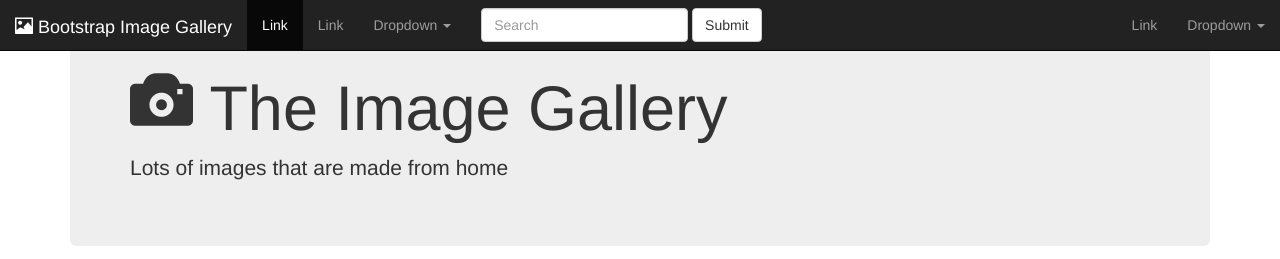
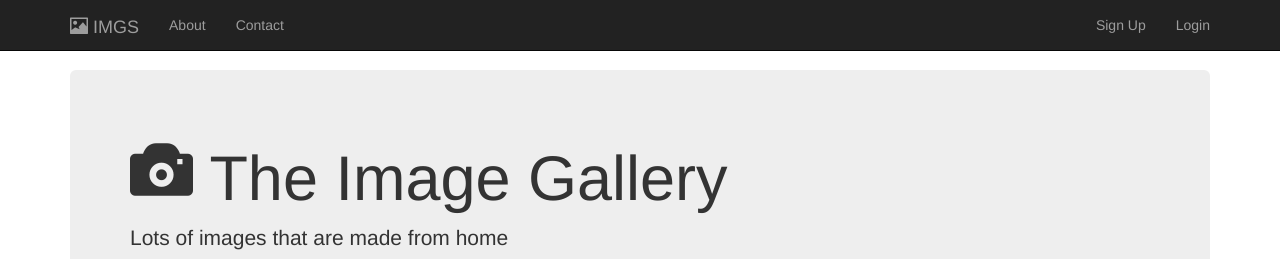
Before and after one commit to gluppino/udemy, a plain HTML site: page Bootstrap Image Gallery/gallery.html in a window 1280 px wide. Shown: the top 259 px of the page. Drawn offline with nearby package versions, Linux system fonts and the light colour scheme.

Commit message:
Updates and corrections from Windows

```diff
--- /dev/null
+++ b/Bootstrap Image Gallery/gallery.css
@@ -0,0 +1,3 @@
+body {
+    padding-top: 70px;
+}
--- a/Bootstrap Image Gallery/gallery.html
+++ b/Bootstrap Image Gallery/gallery.html
@@ -3,61 +3,34 @@
     <meta charset="UTF-8">
     <meta name="viewport" content="width=device-width, initial-scale=1.0">
     <link rel="stylesheet" href="https://maxcdn.bootstrapcdn.com/bootstrap/3.3.7/css/bootstrap.min.css" integrity="sha384-BVYiiSIFeK1dGmJRAkycuHAHRg32OmUcww7on3RYdg4Va+PmSTsz/K68vbdEjh4u" crossorigin="anonymous">
+    <link rel="stylesheet" href="gallery.css">
     <title>Bootstrap Image Gallery</title>
 </head>
 <body>
-    <nav class="navbar navbar-inverse navbar-fixed-top ">
-        <div class="container-fluid">
-          <!-- Brand and toggle get grouped for better mobile display -->
+<!-- Navbar -->
+
+<nav class="navbar navbar-inverse navbar-fixed-top">
+    <div class="container">
         <div class="navbar-header">
-            <button type="button" class="navbar-toggle collapsed" data-toggle="collapse" data-target="#bs-example-navbar-collapse-1" aria-expanded="false">
+             <button type="button" class="navbar-toggle collapsed" data-toggle="collapse" data-target="#bs-nav-demo" aria-expanded="false">
         <span class="sr-only">Toggle navigation</span>
         <span class="icon-bar"></span>
         <span class="icon-bar"></span>
         <span class="icon-bar"></span>
       </button>
-            <a class="navbar-brand" href="#"><span class="glyphicon glyphicon-picture" aria-hidden="true"></span> Bootstrap Image Gallery</a>
+            <a href="#" class="navbar-brand"><span class="glyphicon glyphicon-picture"></span> IMGS</a>
         </div>
-
-          <!-- Collect the nav links, forms, and other content for toggling -->
-          <div class="collapse navbar-collapse" id="bs-example-navbar-collapse-1">
+        <div class="collapse navbar-collapse" id="bs-nav-demo">
             <ul class="nav navbar-nav">
-              <li class="active"><a href="#">Link <span class="sr-only">(current)</span></a></li>
-              <li><a href="#">Link</a></li>
-              <li class="dropdown">
-                <a href="#" class="dropdown-toggle" data-toggle="dropdown" role="button" aria-haspopup="true" aria-expanded="false">Dropdown <span class="caret"></span></a>
-                <ul class="dropdown-menu">
-                  <li><a href="#">Action</a></li>
-                  <li><a href="#">Another action</a></li>
-                  <li><a href="#">Something else here</a></li>
-                  <li role="separator" class="divider"></li>
-                  <li><a href="#">Separated link</a></li>
-                  <li role="separator" class="divider"></li>
-                  <li><a href="#">One more separated link</a></li>
+                <li><a href="#">About</a></li>
+                <li><a href="#">Contact</a></li>
             </ul>
-              </li>
+            <ul class="nav navbar-nav navbar-right">
+                <li><a href="#">Sign Up</a></li>
+                <li><a href="#">Login</a></li>
             </ul>
-            <form class="navbar-form navbar-left">
-              <div class="form-group">
-                <input type="text" class="form-control" placeholder="Search">
         </div>
-              <button type="submit" class="btn btn-default">Submit</button>
-            </form>
-            <ul class="nav navbar-nav navbar-right">
-              <li><a href="#">Link</a></li>
-              <li class="dropdown">
-                <a href="#" class="dropdown-toggle" data-toggle="dropdown" role="button" aria-haspopup="true" aria-expanded="false">Dropdown <span class="caret"></span></a>
-                <ul class="dropdown-menu">
-                  <li><a href="#">Action</a></li>
-                  <li><a href="#">Another action</a></li>
-                  <li><a href="#">Something else here</a></li>
-                  <li role="separator" class="divider"></li>
-                  <li><a href="#">Separated link</a></li>
-                </ul>
-              </li>
-            </ul>
-          </div><!-- /.navbar-collapse -->
-        </div><!-- /.container-fluid -->
+    </div>
 </nav>
 
 
```
Lines whose indentation alone changed are shown as unchanged.
